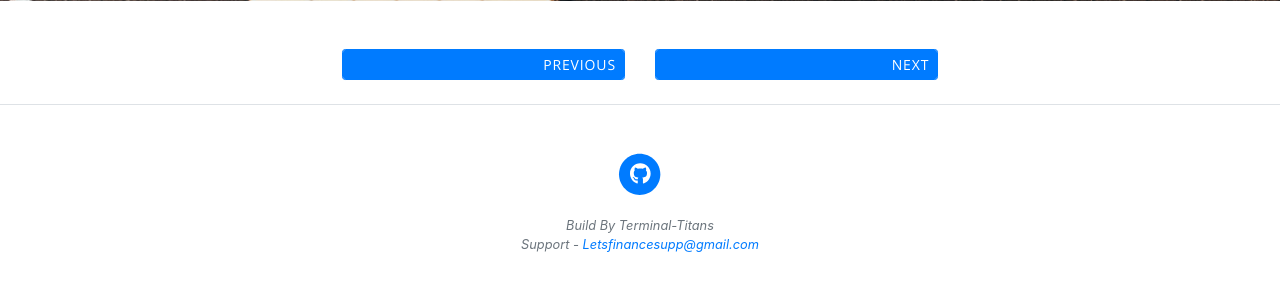
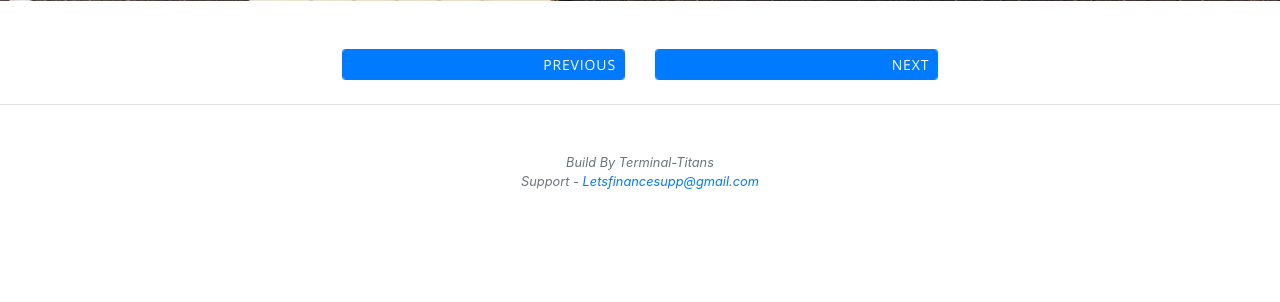
Before and after one commit to skabdulhaq/Flask-Test, a Flask app: page /blogs/ in a window 1280 px wide. Shown: the part 677-979 px from the top of the page. After the commit the page ends 866 px from the top, so only its background shows below. Run offline with Flask 2, Linux system fonts and the light colour scheme; data that the repository does not hold is empty; some libraries are stand-ins or nearby versions.

Commit message:
Edited footer.html, blog added exel files

```diff
--- a/templates/blog.html
+++ b/templates/blog.html
@@ -26,9 +26,7 @@
                     <div class="post-preview">
                         <a href="{{ url_for("post_page", title=blog["title"]) }}">
                             <h2 class="post-title">{{ blog["title"] }}</h2>
-                            <html>
                             <h3 class="post-subtitle">{{ blog["description"] }}</h3>
-                            </html>
                         </a>
                         <p class="post-meta">
                             Posted by
--- a/templates/footer.html
+++ b/templates/footer.html
@@ -2,16 +2,6 @@
             <div class="container px-4 px-lg-5">
                 <div class="row gx-4 gx-lg-5 justify-content-center">
                     <div class="col-md-10 col-lg-8 col-xl-7">
-                        <ul class="list-inline text-center">
-                            <li class="list-inline-item">
-                                <a href="https://github.com/skabdulhaq/Terminal-Titans" target="_blank">
-                                    <span class="fa-stack fa-lg">
-                                        <i class="fas fa-circle fa-stack-2x"></i>
-                                        <i class="fab fa-github fa-stack-1x fa-inverse"></i>
-                                    </span>
-                                </a>
-                            </li>
-                        </ul>
                         <div class="small text-center text-muted fst-italic">Build By Terminal-Titans</div>
                         <div class="small text-center text-muted fst-italic">Support - <a href="{{ url_for("support") }}">Letsfinancesupp@gmail.com</a></div>
                     </div>
```
Also changed, not shown: templates/index.html (+6 -4 lines).
